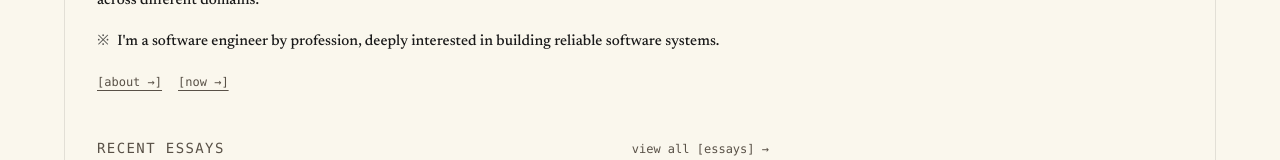
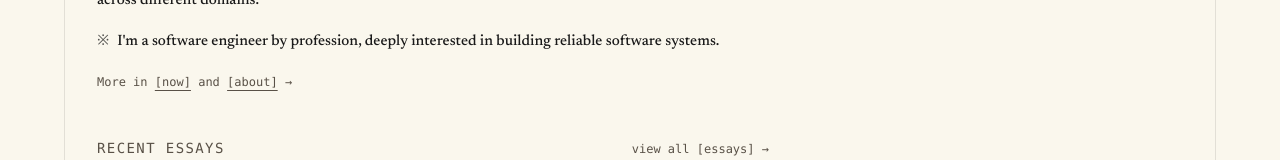
Before and after one commit to sahajdeepsingh651/sahajsingh, a Next.js app: page / in a window 1280 px wide. Shown: the part 188-348 px from the top of the page. Built offline with nearby package versions, Linux system fonts and the light colour scheme.

Commit message:
style(home): format as 'More in [now] and [about] ->'

```diff
--- a/src/app/page.tsx
+++ b/src/app/page.tsx
@@ -14,20 +14,23 @@ export default function Home() {
                     I&apos;m a software engineer by profession, deeply interested in
                     building reliable software systems.
                 </p>
-                <div className="flex items-center gap-4 text-xs font-mono text-[var(--text-muted)] pt-1">
+                <p className="text-xs font-mono text-[var(--text-muted)] pt-1">
+                    More in{" "}
+                    <Link
+                        href="/now"
+                        className="underline underline-offset-4 hover:text-[var(--text-color)] transition-colors"
+                    >
+                        [now]
+                    </Link>
+                    {" "}and{" "}
                     <Link
                         href="/about"
                         className="underline underline-offset-4 hover:text-[var(--text-color)] transition-colors"
                     >
-                        [about →]
+                        [about]
                     </Link>
-                    <Link
-                        href="/now"
-                        className="underline underline-offset-4 hover:text-[var(--text-color)] transition-colors"
-                    >
-                        [now →]
-                    </Link>
-                </div>
+                    {" "}→
+                </p>
             </section>
             <section className="space-y-4">
                 <div className="flex items-baseline justify-between border-b border-current/10 pb-2">
```
